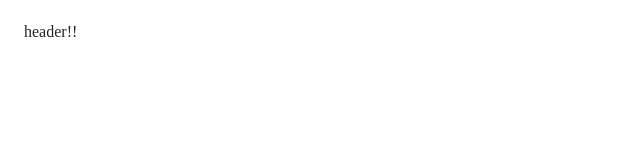
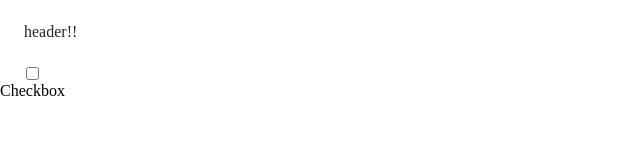
Before and after one commit to charole/freedom, a React (Vite) app: page / in a window 1280 px wide. Shown: the top 160 px of the page, without its empty margins (0-640 px from the left). Built offline with nearby package versions, Linux system fonts and the light colour scheme.

Commit message:
feat: Checkbox 공통 컴포넌트 추가

```diff
--- a/package.json
+++ b/package.json
@@ -12,6 +12,7 @@
   "dependencies": {
     "react": "^18.0.0",
     "react-dom": "^18.0.0",
+    "react-icon": "^1.0.0",
     "styled-components": "^5.3.5",
     "styled-reset": "^4.4.1"
   },
--- a/src/App.tsx
+++ b/src/App.tsx
@@ -1,11 +1,16 @@
 import GlobalStyle from './GlobalStyle';
 import Header from './components/Header/Header';
+import Checkbox from './components/Checkbox';
+import useInput from './hooks/useInput';
 
 function App() {
+  const [checked, changeHandler] = useInput<boolean>(false);
+  console.info(checked);
   return (
     <>
       <GlobalStyle />
       <Header />
+      <Checkbox name="chk1" value={checked} onChange={changeHandler} />
     </>
   );
 }
--- /dev/null
+++ b/src/components/Checkbox/Checkbox.styles.ts
@@ -0,0 +1,20 @@
+import styled from 'styled-components';
+import { ContainerProps } from './Checkbox.type';
+
+export const Container = styled.label<ContainerProps>`
+  display: inline-flex;
+  justify-content: center;
+  align-items: center;
+  flex-direction: ${(props) => {
+    switch (props.placement) {
+      case 'top':
+        return 'column-reverse';
+      case 'left':
+        return 'row-reverse';
+      case 'right':
+        return 'row';
+      default:
+        return 'column';
+    }
+  }};
+`;
--- /dev/null
+++ b/src/components/Checkbox/Checkbox.tsx
@@ -0,0 +1,21 @@
+import { forwardRef } from 'react';
+import { Container } from './Checkbox.styles';
+import { CheckboxProps } from './Checkbox.type';
+
+const Checkbox = forwardRef<HTMLInputElement, CheckboxProps>(
+  ({ name, value, onChange }, ref) => {
+    return (
+      <Container htmlFor={name}>
+        <input
+          type="checkbox"
+          name={name}
+          ref={ref}
+          checked={value}
+          onChange={onChange}
+        />
+        Checkbox
+      </Container>
+    );
+  },
+);
+export default Checkbox;
--- /dev/null
+++ b/src/components/Checkbox/index.ts
@@ -0,0 +1 @@
+export { default } from './Checkbox';
--- /dev/null
+++ b/src/hooks/useInput.ts
@@ -0,0 +1,23 @@
+import { ChangeEvent, Dispatch, SetStateAction, useState } from 'react';
+
+type ValueType = string | boolean;
+
+const useInput = <T extends ValueType>(
+  initalValue: T,
+): [T, (e: ChangeEvent<HTMLInputElement>) => void, () => void] => {
+  const [input, setInput] = useState<T>(initalValue);
+  const changeHandler = (e: ChangeEvent<HTMLInputElement>) => {
+    const { value, checked, type } = e.currentTarget;
+    switch (type) {
+      case 'checkbox':
+        return setInput(checked as T);
+      default:
+        return setInput(value as T);
+    }
+  };
+  const reset = () => setInput(initalValue);
+
+  return [input, changeHandler, reset];
+};
+
+export default useInput;
```
Also changed, not shown: src/components/Checkbox/Checkbox.type.ts (added, +13 -0 lines), 1 other file (tests, documents, lock files or other folders).
